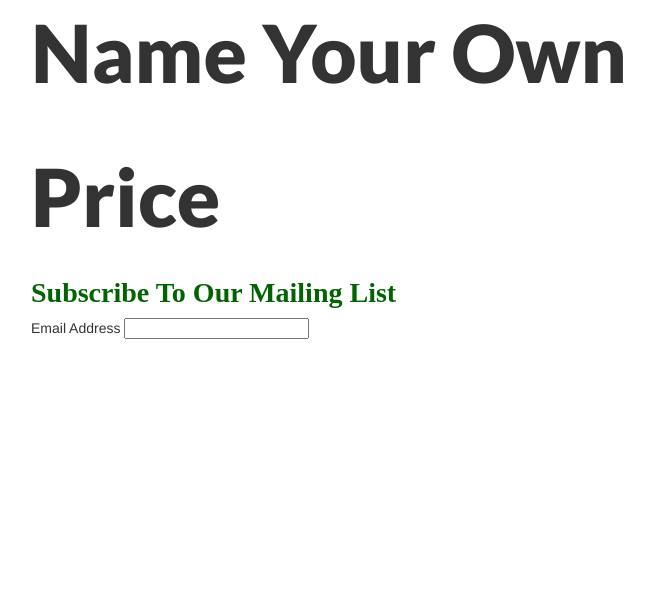
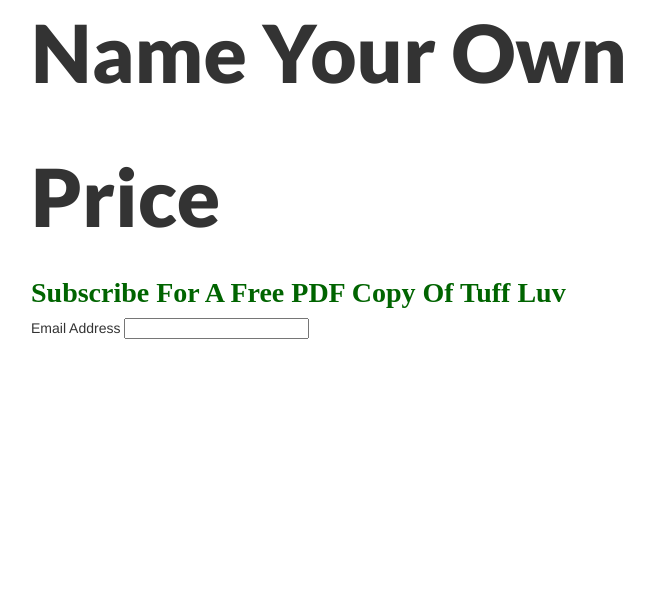
Before and after one commit to blake1ward/tuffluvtheme, a Jekyll site: the page built from name-price.md, in a window 1280 px wide. Shown: the part 370-980 px from the top of the page, without its empty margins (209-863 px from the left). Built offline with Jekyll 4.4.1, drawn with Linux system fonts in a browser that asks for light colours; comment, search, counter and statistics services are not loaded.

Commit message:
Update name-price.md

```diff
--- a/name-price.md
+++ b/name-price.md
@@ -3,9 +3,8 @@ title: Name your own price
 layout: post
 permalink: /price/
 ---
-
+<head>
 <!-- Begin MailChimp Signup Form -->
-<head>
 <link href="//cdn-images.mailchimp.com/embedcode/classic-10_7.css" rel="stylesheet" type="text/css">
 <style type="text/css">
 	#mc_embed_signup{background:#fff; clear:left; font:14px Helvetica,Arial,sans-serif; }
@@ -17,7 +16,7 @@ permalink: /price/
 <div id="mc_embed_signup">
 <form action="//tuffluv.us16.list-manage.com/subscribe/post?u=6da4b25248c79dd6e86784346&amp;id=062ec5a1e2" method="post" id="mc-embedded-subscribe-form" name="mc-embedded-subscribe-form" class="validate" target="_blank" novalidate>
     <div id="mc_embed_signup_scroll">
-	<h2>Subscribe to our mailing list</h2>
+	<h2>Subscribe for a free PDF copy of Tuff Luv</h2>
 <div class="mc-field-group">
 	<label for="mce-EMAIL">Email Address </label>
 	<input type="email" value="" name="EMAIL" class="required email" id="mce-EMAIL">
@@ -32,5 +31,5 @@ permalink: /price/
 </form>
 </div>
 <script type='text/javascript' src='//s3.amazonaws.com/downloads.mailchimp.com/js/mc-validate.js'></script><script type='text/javascript'>(function($) {window.fnames = new Array(); window.ftypes = new Array();fnames[0]='EMAIL';ftypes[0]='email';fnames[1]='FNAME';ftypes[1]='text';fnames[2]='LNAME';ftypes[2]='text';fnames[3]='BIRTHDAY';ftypes[3]='birthday';}(jQuery));var $mcj = jQuery.noConflict(true);</script>
-	</body>
+</body>
 <!--End mc_embed_signup-->
```
